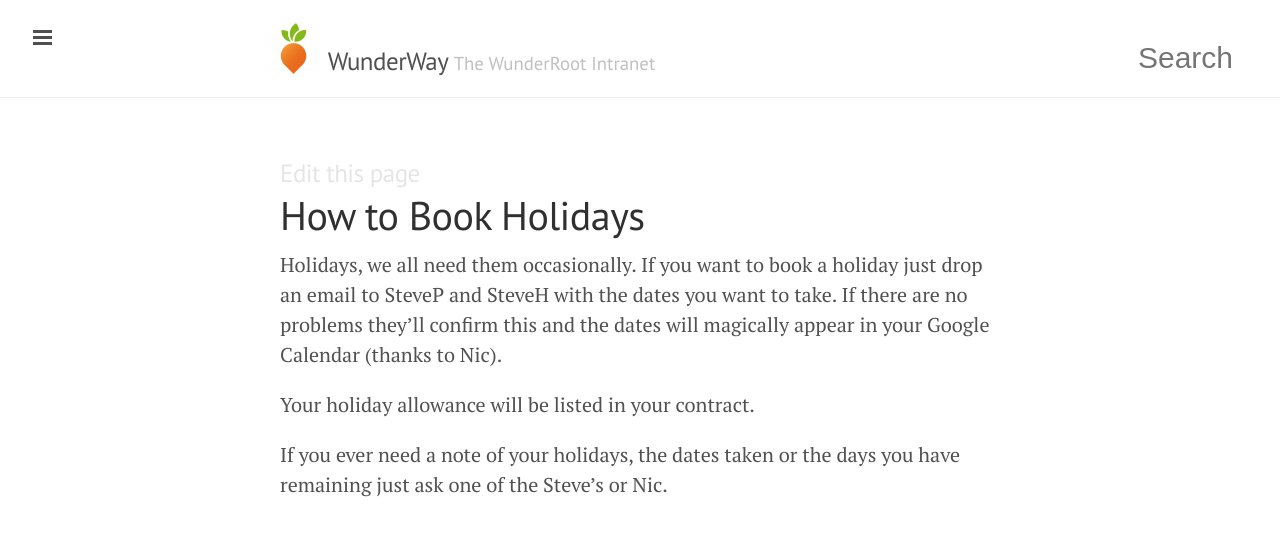
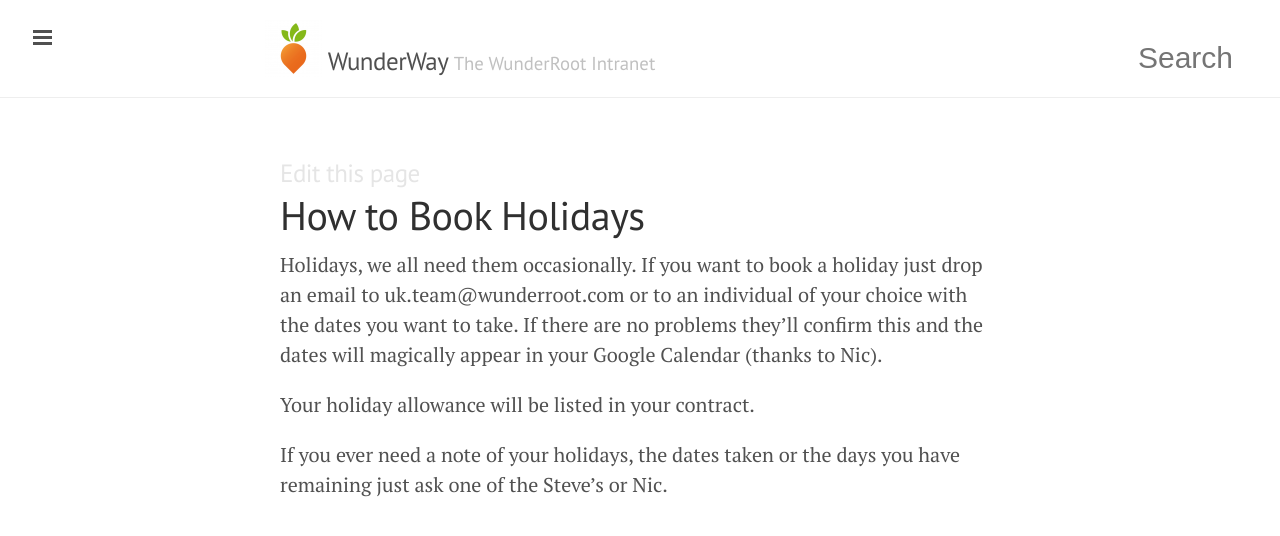
Before and after one commit to tormi/WunderWay, a Jekyll site: the page built from how/how-to-book-holidays.md, in a window 1280 px wide. Shown: the top 536 px of the page. Built offline with Jekyll 4.4.1, drawn with Linux system fonts in a browser that asks for light colours; nearby versions of some CDN libraries; Markdown is read by kramdown in place of the engine named in the settings.

Commit message:
Modifying information on how to request holiday
Inline with the decision made at WunderCamp UK August 2014

```diff
--- a/how/how-to-book-holidays.md
+++ b/how/how-to-book-holidays.md
@@ -6,7 +6,7 @@ tags:
 title: How to Book Holidays
 ---
 
-Holidays, we all need them occasionally. If you want to book a holiday just drop an email to SteveP and SteveH with the dates you want to take. If there are no problems they'll confirm this and the dates will magically appear in your Google Calendar (thanks to Nic).
+Holidays, we all need them occasionally. If you want to book a holiday just drop an email to uk.team@wunderroot.com or to an individual of your choice with the dates you want to take. If there are no problems they'll confirm this and the dates will magically appear in your Google Calendar (thanks to Nic).
 
 Your holiday allowance will be listed in your contract.
 
```
